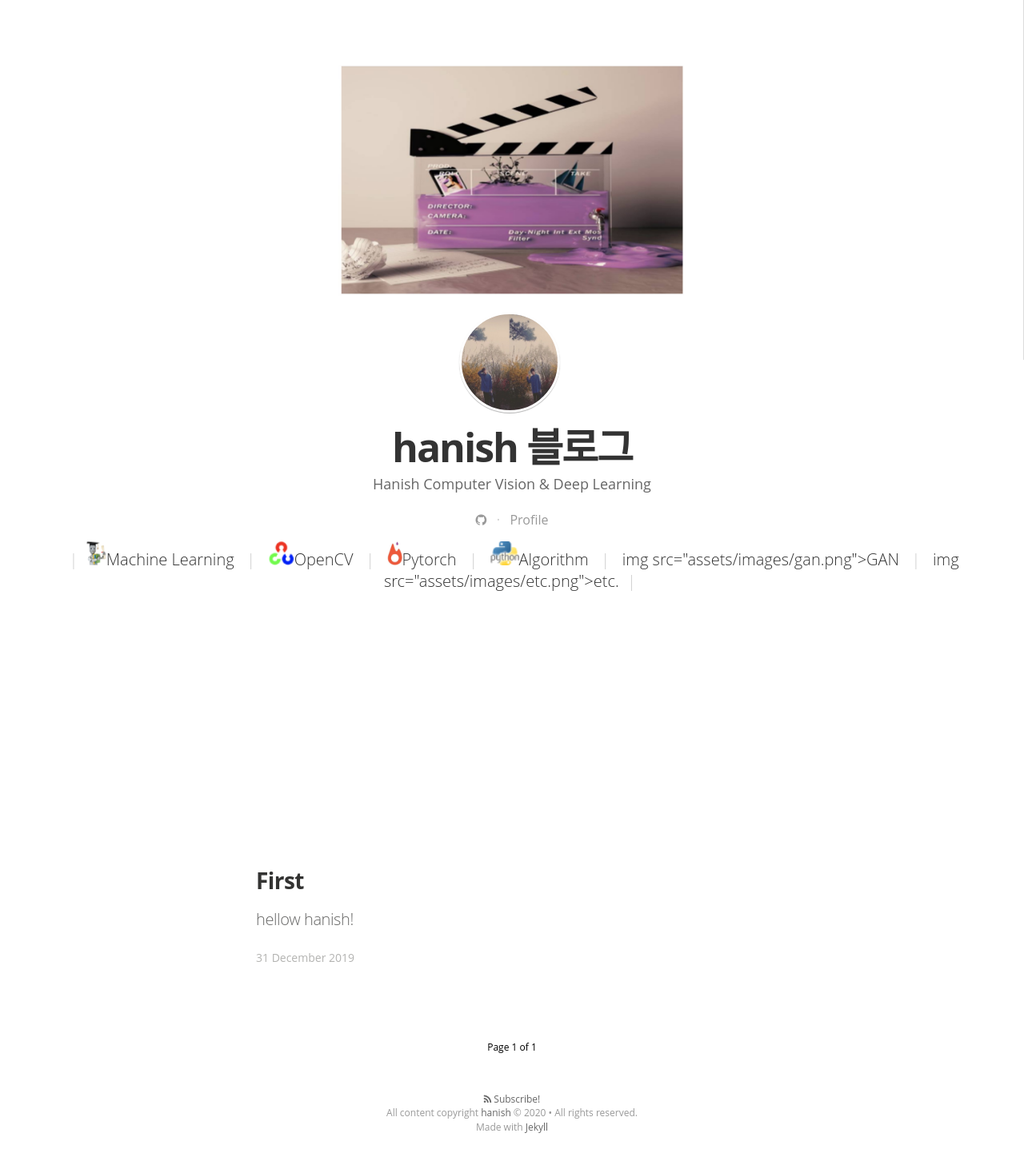
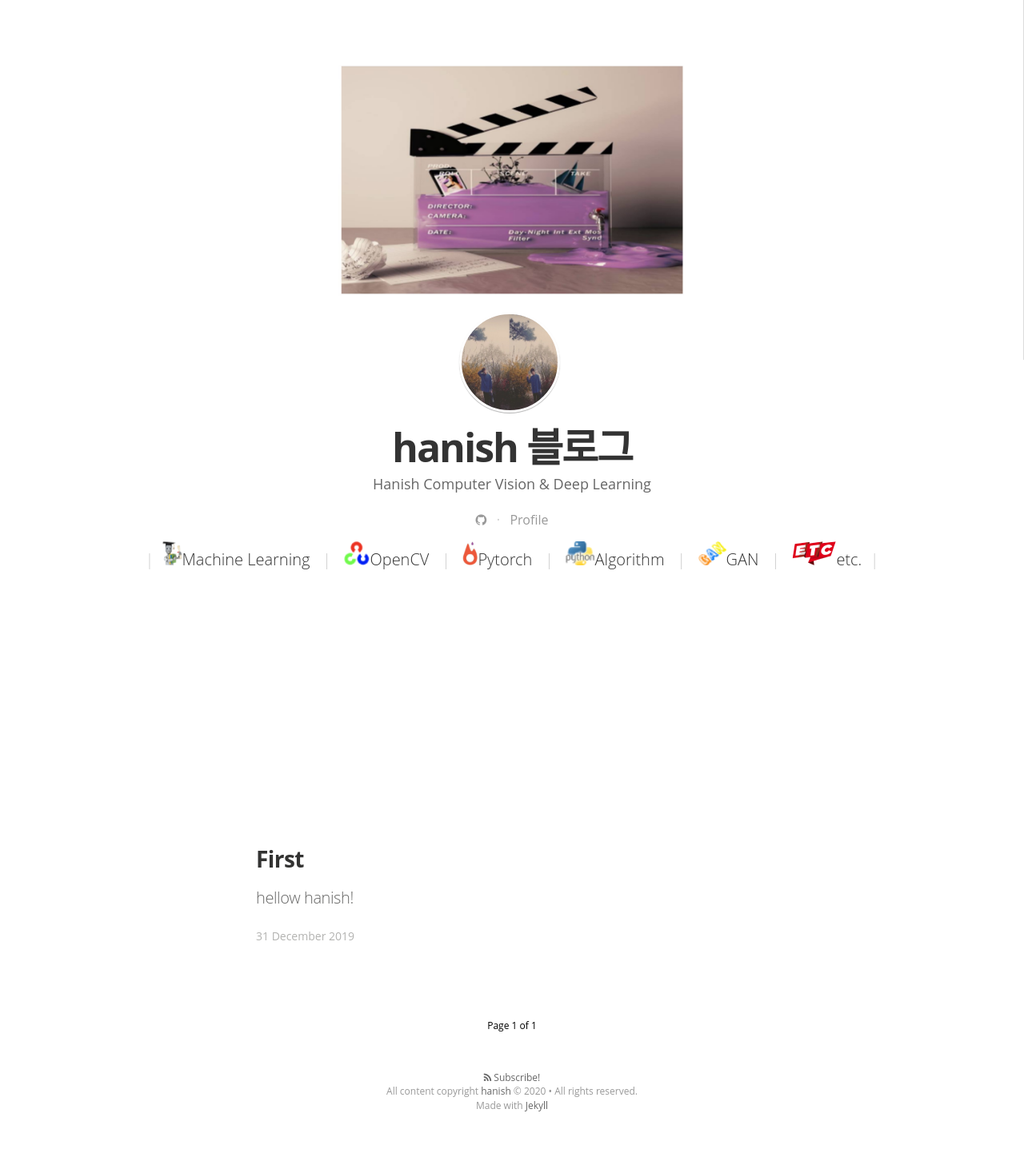
Before and after one commit to hanish3464/hanish3464.github.io, a Jekyll site: the page built from index.html, in a window 1280 px wide. Shown: the whole page at 80% size. Built offline with Jekyll 4.4.1, drawn with Linux system fonts in a browser that asks for light colours; nearby versions of some CDN libraries; some web fonts are replaced; the list of posts is cut into pages by our own code; comment, search, counter and statistics services are not loaded; after the commit the page ends 1440 px from its top, so only the background shows below that.

Commit message:
menu bar

```diff
--- a/index.html
+++ b/index.html
@@ -34,9 +34,9 @@ layout: default
       &nbsp;&nbsp;|&nbsp;&nbsp;
       <a href={{ "/category/algorithm/" | prepend: site.baseurl }}><img src="assets/images/algo.png">Algorithm</a>
       &nbsp;&nbsp;|&nbsp;&nbsp;
-      <a href={{ "/category/gan/" | prepend: site.baseurl }}>img src="assets/images/gan.png">GAN</a>
+      <a href={{ "/category/gan/" | prepend: site.baseurl }}><img src="assets/images/gan.png">GAN</a>
       &nbsp;&nbsp;|&nbsp;&nbsp;
-      <a href={{ "/category/etc/" | prepend: site.baseurl }}>img src="assets/images/etc.png">etc.</a>
+      <a href={{ "/category/etc/" | prepend: site.baseurl }}><img src="assets/images/etc.png">etc.</a>
       &nbsp;|&nbsp;
     </div>
 </header>
```
